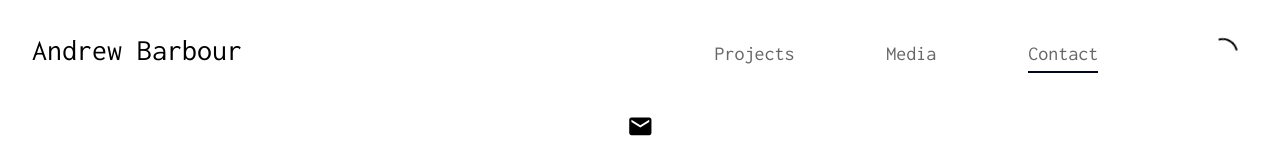
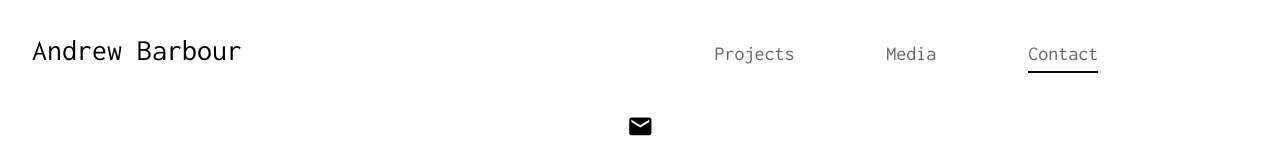
Before and after one commit to andrewjbarbour/missoncontrol, a Next.js app: page /contact in a window 1280 px wide. Shown: the top 160 px of the page. Built offline with nearby package versions, Linux system fonts and the light colour scheme.

Commit message:
clean up dead code and don't hide overflow

```diff
--- a/app/components/footer.tsx
+++ b/app/components/footer.tsx
@@ -4,6 +4,7 @@ import * as React from "react";
 export default function Footer() {
   function handleClick() {
     window.scrollTo({top: 0, left: 0, behavior: "smooth"});
+    console.log("clicked on scroll to top");
   }
 
   return (
--- a/app/components/navbar.tsx
+++ b/app/components/navbar.tsx
@@ -10,44 +10,8 @@ import {AiOutlineLoading} from "react-icons/ai";
 
 const navPages = ["projects", "media", "contact"];
 
-// export function useSchemeChange() {
-//   const [isDarkTheme, setIsDarkTheme] = React.useState(false);
-
-//   React.useEffect(() => {
-//     setIsDarkTheme(
-//       localStorage.getItem("theme")
-//         ? localStorage.getItem("theme") === "dark"
-//         : window.matchMedia("(prefers-color-scheme: dark)").matches,
-//     );
-
-//     const handleSchemeChange = (e: MediaQueryListEvent) =>
-//       setIsDarkTheme(e.matches);
-
-//     const themeQuery = window.matchMedia("(prefers-color-scheme: dark)");
-
-//     themeQuery.addEventListener("change", handleSchemeChange);
-
-//     () => themeQuery.removeEventListener("change", handleSchemeChange);
-//   }, []);
-
-//   React.useEffect(() => {
-//     if (isDarkTheme) {
-//       localStorage.setItem("theme", "dark");
-//       document.documentElement.classList.add("dark");
-//     } else {
-//       localStorage.setItem("theme", "light");
-//       document.documentElement.classList.remove("dark");
-//     }
-//   }, [isDarkTheme]);
-
-//   return {isDarkTheme, setIsDarkTheme};
-// }
-
 export default function Navbar() {
   const pathName = usePathname();
-
-  // const {isDarkTheme, setIsDarkTheme} = useSchemeChange();
-  // const isDarkTheme = theme === "dark";
 
   const [theme, setTheme] = React.useState(global.window?.__theme || "light");
 
@@ -80,7 +44,9 @@ export default function Navbar() {
         ) : global.window?.__theme ? (
           <IoSunnyOutline className={modeClassName} />
         ) : (
-          <AiOutlineLoading className={`${modeClassName} animate-spin-fast`} />
+          <AiOutlineLoading
+            className={`${modeClassName} animate-spin-fast opacity-0`}
+          />
         )}
       </div>
     </nav>
--- a/app/getTheme.ts
+++ b/app/getTheme.ts
@@ -1,3 +1,6 @@
+//See discussion here for handling system theming in NextJS 13
+//https://github.com/vercel/next.js/discussions/53063#discussioncomment-6996549
+
 /* eslint-disable @typescript-eslint/no-empty-function */
 declare global {
   interface Window {
--- a/app/globals.css
+++ b/app/globals.css
@@ -11,7 +11,6 @@
 html,
 body {
   max-width: 100vw;
-  overflow-x: hidden;
 }
 
 nav a {
```
